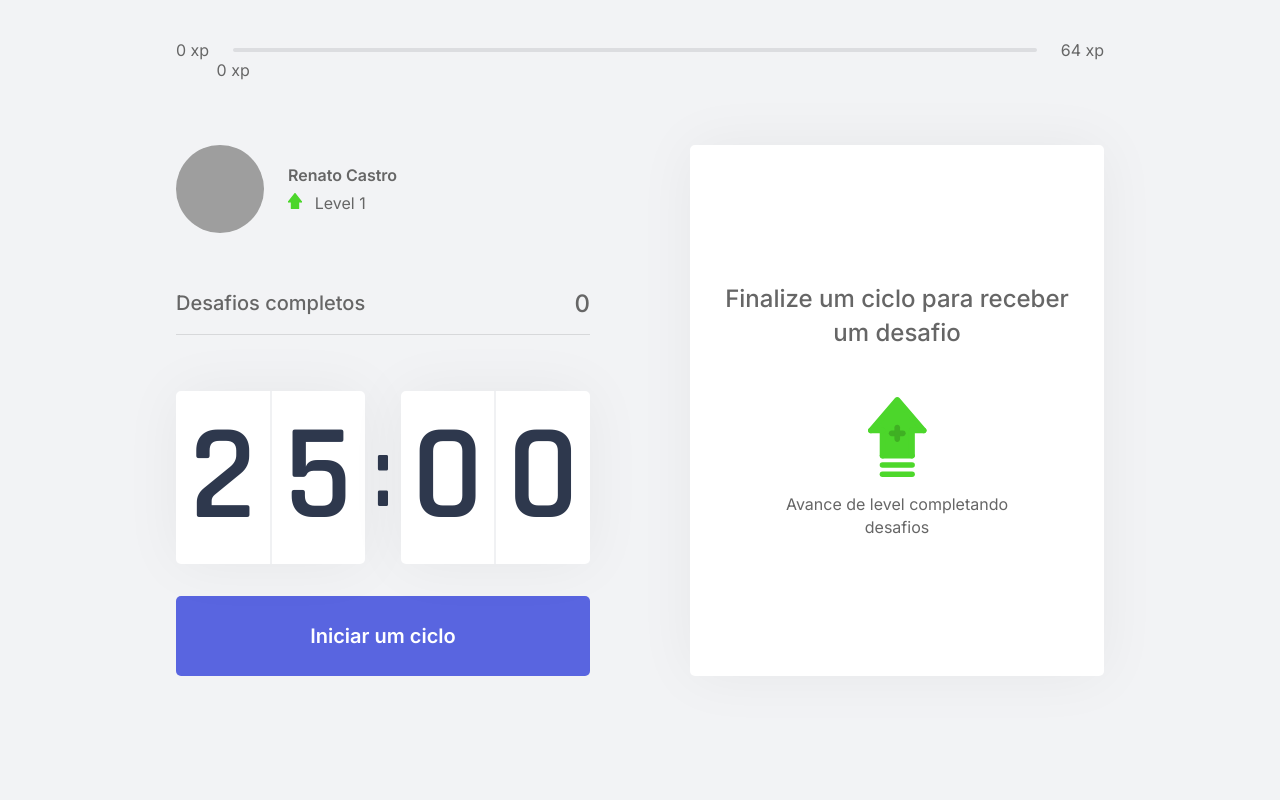
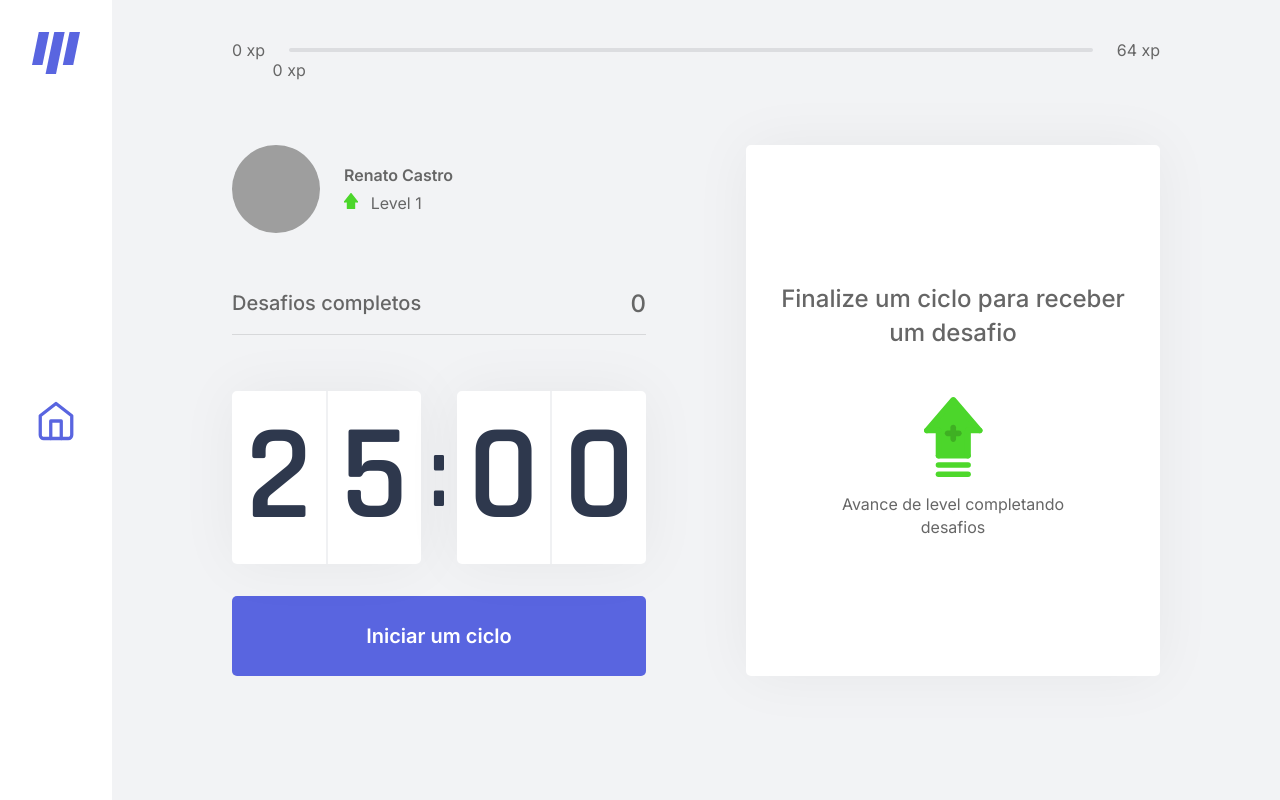
Before and after one commit to RenatoDTH/NLW4_MOVEIT, a Next.js app: page / in a window 1280 px wide. Built offline with nearby package versions, Linux system fonts and the light colour scheme; grey boxes are pictures that could not be loaded.

Commit message:
feat: sideBar

```diff
--- /dev/null
+++ b/src/components/SideBar.tsx
@@ -0,0 +1,27 @@
+import { useRouter } from 'next/router';
+import { useCallback } from 'react';
+import styles from '../styles/components/SideBar.module.css';
+
+export const SideBar: React.FC = () => {
+  const router = useRouter();
+
+  const handleSubmit = useCallback(
+    (event) => {
+      event.preventDefault();
+      router.push('/login');
+    },
+    [router],
+  );
+
+  return (
+    <div className={styles.sideBar}>
+      <span>
+        <img src="/icons/LogoIcon.svg" alt="MoveIt" />
+      </span>
+      <button type="button" onClick={handleSubmit}>
+        <img src="/icons/home.svg" alt="MoveIt" />
+      </button>
+      <span> </span>
+    </div>
+  );
+};
--- a/src/components/index.ts
+++ b/src/components/index.ts
@@ -4,3 +4,4 @@ export * from './Countdown';
 export * from './ExperienceBar';
 export * from './LevelUpModal';
 export * from './Profile';
+export * from './SideBar';
--- a/src/pages/index.tsx
+++ b/src/pages/index.tsx
@@ -7,6 +7,7 @@ import {
   Countdown,
   ExperienceBar,
   Profile,
+  SideBar,
 } from '../components';
 import { ChallengesProvider, CountdownProvider } from '../contexts';
 import styles from '../styles/pages/Home.module.css';
@@ -24,6 +25,9 @@ const Home: React.FC<HomeProps> = (props) => {
       currentExperience={props.currentExperience}
       challengesCompleted={props.challengesCompleted}
     >
+      <div className={styles.containerTotal}>
+        <SideBar />
+
         <div className={styles.container}>
           <Head>
             <title>Início | move.it</title>
@@ -44,6 +48,7 @@ const Home: React.FC<HomeProps> = (props) => {
             </section>
           </CountdownProvider>
         </div>
+      </div>
     </ChallengesProvider>
   );
 };
--- /dev/null
+++ b/src/styles/components/SideBar.module.css
@@ -0,0 +1,20 @@
+.sideBar {
+  background: var(--white);
+  padding: 2rem;
+  display: flex;
+  height: 100vh;
+  max-width: 112px;
+  flex-direction: column;
+  left: 0;
+  justify-content: space-between;
+}
+
+.sideBar img {
+  width: 3rem;
+  height: 2.625rem;
+}
+
+.sideBar button {
+  border: 0;
+  background: var(--white);
+}
--- a/src/styles/pages/Home.module.css
+++ b/src/styles/pages/Home.module.css
@@ -1,3 +1,9 @@
+.containerTotal {
+  height: 100vh;
+
+  display: flex;
+  flex-direction: row;
+}
 .container {
   height: 100vh;
   max-width: 992px;
```
Also changed, not shown: public/icons/LogoIcon.svg (added). Lines whose indentation alone changed are shown as unchanged.
